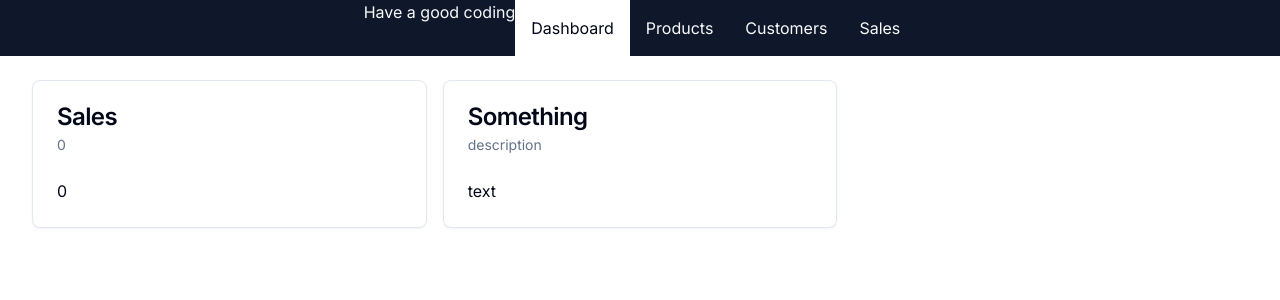
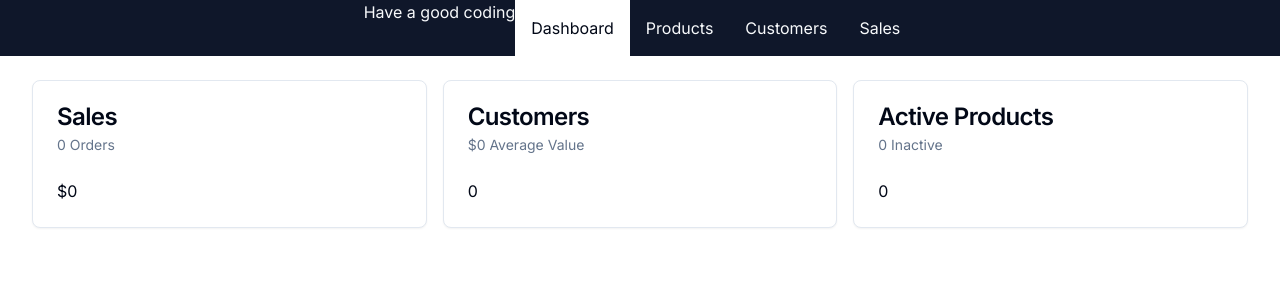
Before and after one commit to thehsadowte/webstore, a Next.js app: page /admin in a window 1280 px wide. Shown: the top 300 px of the page. Built offline with nearby package versions, Linux system fonts and the light colour scheme; no server answers; the database is empty.

Commit message:
admin-loading

```diff
--- a/src/app/admin/layout.tsx
+++ b/src/app/admin/layout.tsx
@@ -1,4 +1,6 @@
 import { Nav, NavLink } from '@/components/Nav';
+
+export const dynamic = 'force-dynamic';
 
 export default function AdminLayout({
   children,
--- /dev/null
+++ b/src/app/admin/loading.tsx
@@ -0,0 +1,13 @@
+import { Loader2, Ellipsis } from 'lucide-react';
+
+import * as React from 'react';
+
+// export interface IAppProps {}
+
+export default function AdminLoading(props: any) {
+  return (
+    <div className="flex justify-center">
+      <Loader2 className="size-24 animate-spin mt-20 text-indigo-900" />
+    </div>
+  );
+}
--- a/src/app/admin/page.tsx
+++ b/src/app/admin/page.tsx
@@ -5,27 +5,79 @@
   CardHeader,
   CardTitle,
 } from '@/components/ui/card';
-import db from "@/db/db";
+import db from '@/db/db';
+import { formatCurrency, formatNumber } from '@/lib/formatters';
 
 async function getSalesData() {
   const data = await db.order.aggregate({
     _sum: { pricePaidInCents: true },
     _count: true,
-    })
+  });
+
+  await wait(2000);
 
   return {
     amount: (data._sum.pricePaidInCents || 0) / 100,
     numberOfSales: data._count,
-    }
+  };
 }
 
+const wait = (duration: number) => {
+  return new Promise((resolve) => setTimeout(resolve, duration));
+};
+
+async function getUserData() {
+  const [userCount, orderData] = await Promise.all([
+    db.user.count(),
+    db.order.aggregate({
+      _sum: { pricePaidInCents: true },
+    }),
+  ]);
+
+  return {
+    userCount,
+    averageValuePerUser:
+      userCount === 0
+        ? 0
+        : (orderData._sum.pricePaidInCents || 0) / userCount / 100,
+  };
+}
+
+async function getProductData() {
+  const [activeCount, inactiveCount] = await Promise.all([
+    db.product.count({ where: { isAvailableForPurchase: true } }),
+    db.product.count({ where: { isAvailableForPurchase: false } }),
+  ]);
+
+  return { activeCount, inactiveCount };
+}
 
 export default async function AdminDashboard() {
-    const salesData = await getSalesData()
+  const [salesData, userData, productData] = await Promise.all([
+    getSalesData(),
+    getUserData(),
+    getProductData(),
+  ]);
+
   return (
     <div className="grid grid-cols-1 md:grid-cols-2 lg:grid-cols-3 gap-4">
-      <DashboardCard title="Sales" subtitle={salesData.numberOfSales} body={salesData.amount} />
-      <DashboardCard title="Something" subtitle="description" body="text" />
+      <DashboardCard
+        title="Sales"
+        subtitle={`${formatNumber(salesData.numberOfSales)} Orders`}
+        body={formatCurrency(salesData.amount)}
+      />
+      <DashboardCard
+        title="Customers"
+        subtitle={`${formatCurrency(
+          userData.averageValuePerUser
+        )} Average Value`}
+        body={formatNumber(userData.userCount)}
+      />
+      <DashboardCard
+        title="Active Products"
+        subtitle={`${formatNumber(productData.inactiveCount)} Inactive`}
+        body={formatNumber(productData.activeCount)}
+      />
     </div>
   );
 }
--- /dev/null
+++ b/src/lib/formatters.ts
@@ -0,0 +1,16 @@
+import { number } from './../../node_modules/@types/prop-types/index.d';
+const CURRENCY_FORMATTER = new Intl.NumberFormat('en-US', {
+  currency: 'USD',
+  style: 'currency',
+  minimumFractionDigits: 0,
+});
+
+export function formatCurrency(amount: number) {
+  return CURRENCY_FORMATTER.format(amount);
+}
+
+const NUMBER_FORMATTER = new Intl.NumberFormat('en-US');
+
+export function formatNumber(number: number) {
+  return NUMBER_FORMATTER.format(number);
+}
```
Lines whose indentation alone changed are shown as unchanged.
